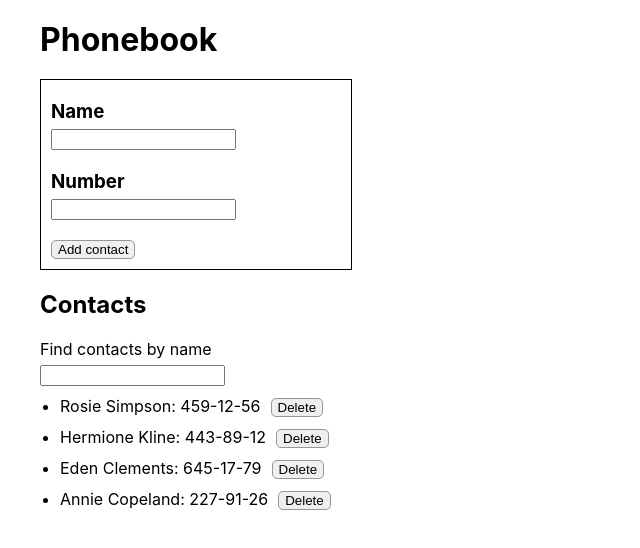
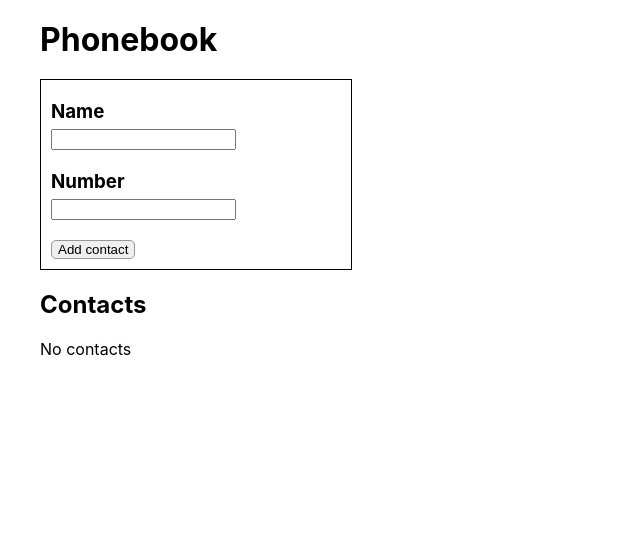
Before and after one commit to Kathryne-Kat/goit-react-hw-07-phonebook, a React (Create React App) app: page / in a window 1280 px wide. Shown: the top 548 px of the page, without its empty margins (0-640 px from the left). Built offline with nearby package versions, Linux system fonts and the light colour scheme.

Commit message:
add edits

```diff
--- a/src/components/App/App.jsx
+++ b/src/components/App/App.jsx
@@ -8,32 +8,33 @@ import css from './App.module.css';
 export default class App extends Component {
   state = {
     contacts: [
-      { id: 'id-1', name: 'Rosie Simpson', number: '459-12-56' },
-      { id: 'id-2', name: 'Hermione Kline', number: '443-89-12' },
-      { id: 'id-3', name: 'Eden Clements', number: '645-17-79' },
-      { id: 'id-4', name: 'Annie Copeland', number: '227-91-26' },
+      // { id: 'id-1', name: 'Rosie Simpson', number: '459-12-56' },
+      // { id: 'id-2', name: 'Hermione Kline', number: '443-89-12' },
+      // { id: 'id-3', name: 'Eden Clements', number: '645-17-79' },
+      // { id: 'id-4', name: 'Annie Copeland', number: '227-91-26' },
     ],
     filter: '',
   };
 
   addContact = contact => {
-    if (this.state.contacts.some(con => con.name === contact.name)) {
+    if (
+      this.state.contacts.some(
+        con => con.name.toLowerCase() === contact.name.toLowerCase()
+      )
+    ) {
       alert(`${contact.name} is already in contacts`);
       return;
     }
 
     const finalContacts = { id: nanoid(), ...contact };
-    this.setState(prevState => ({
-      contacts: [finalContacts, ...prevState.contacts],
+    this.setState(({ contacts }) => ({
+      contacts: [finalContacts, ...contacts],
     }));
-    // this.setState({
-    //   contacts: [finalContacts, ...this.state.contacts],
-    // });
   };
 
   deleteContact = id => {
-    this.setState(prevState => ({
-      contacts: prevState.contacts.filter(con => con.id !== id),
+    this.setState(({ contacts }) => ({
+      contacts: contacts.filter(con => con.id !== id),
     }));
   };
 
@@ -41,25 +42,36 @@ export default class App extends Component {
     this.setState({ filter: e.target.value });
   };
 
+  getFilteredContacts = () => {
+    const { contacts, filter } = this.state;
+    return contacts.filter(contact =>
+      contact.name.toLowerCase().includes(filter.toLowerCase())
+    );
+  };
+
   render() {
-    const filteredContacts = this.state.contacts.filter(contact =>
-      contact.name
-        .toLowerCase()
-        .trim()
-        .includes(this.state.filter.toLowerCase())
-    );
+    const filteredContacts = this.getFilteredContacts();
 
     return (
       <div className={css.container}>
         <h1 className={css.titleH1}>Phonebook</h1>
         <ContactForm onSubmit={this.addContact} />
         <h2 className={css.titleH1}>Contacts</h2>
-        <Filter onFilterChange={this.handleFilter} value={this.state.filter} />
-        <ContactList
-          contacts={filteredContacts}
-          onDeleteContact={this.deleteContact}
-          //contacts={this.state.contacts}
-        />
+        {this.state.contacts.length > 0 ? (
+          <>
+            <Filter
+              onFilterChange={this.handleFilter}
+              value={this.state.filter}
+            />
+            <ContactList
+              contacts={filteredContacts}
+              onDeleteContact={this.deleteContact}
+              //contacts={this.state.contacts}
+            />
+          </>
+        ) : (
+          'No contacts'
+        )}
       </div>
     );
   }
--- a/src/components/Contact/ContactsListItem.jsx
+++ b/src/components/Contact/ContactsListItem.jsx
@@ -25,5 +25,5 @@ ContactListItem.propTypes = {
   id: PropTypes.string.isRequired,
   name: PropTypes.string.isRequired,
   number: PropTypes.string.isRequired,
-  onDeleteContact: PropTypes.func,
+  onDeleteContact: PropTypes.func.isRequired,
 };
--- a/src/components/ContactForm/ContactForm.jsx
+++ b/src/components/ContactForm/ContactForm.jsx
@@ -14,9 +14,10 @@ export default class ContactForm extends Component {
 
   handleSubmit = e => {
     e.preventDefault();
+    const { name, number } = this.state;
     const contact = {
-      name: this.state.name,
-      number: this.state.number,
+      name,
+      number,
     };
     this.props.onSubmit(contact);
     this.setState({
```
